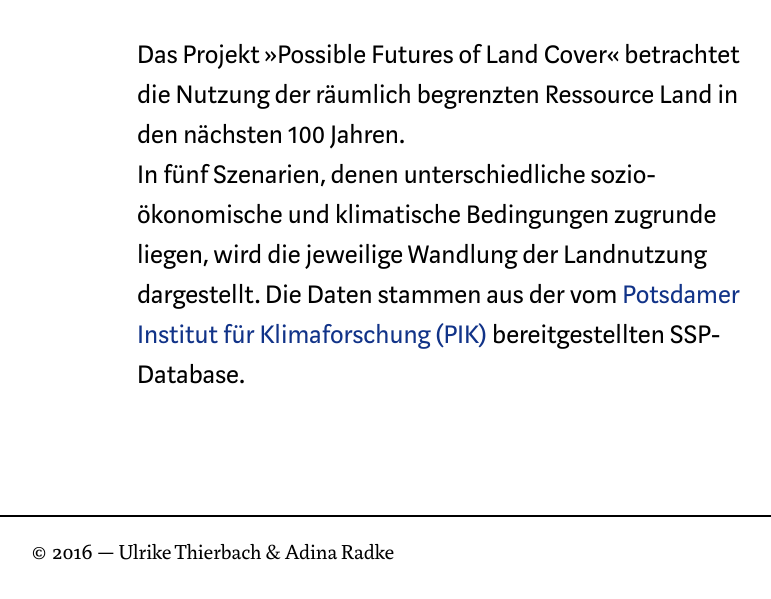
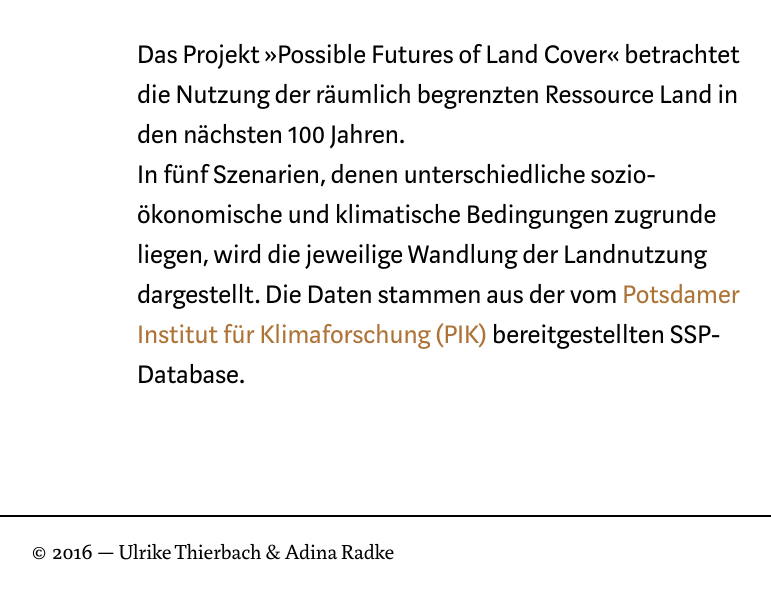
Before and after one commit to landcover/possiblefutures, a plain HTML site: page index.html in a window 1280 px wide. Shown: the part 305-904 px from the top of the page, without its empty margins (193-964 px from the left). Drawn offline with Linux system fonts and the light colour scheme.

Commit message:
Update style.css

```diff
--- a/css/style.css
+++ b/css/style.css
@@ -51,12 +51,12 @@ p, ul, h1, h2, h3 {
 
 a {
   position: relative;
-  color: #113388;
+  color: #AD7337;
   text-decoration: none;
 }
 
 a:hover {
-  color: #113388;
+  color: #AD7337;
 }
 
 a:before {
@@ -66,7 +66,7 @@ a:before {
   height: 2px;
   bottom: 0;
   left: 0;
-  background-color: #113388;
+  background-color: #AD7337;
   visibility: hidden;
   -webkit-transform: scaleX(0);
   transform: scaleX(0);
```
